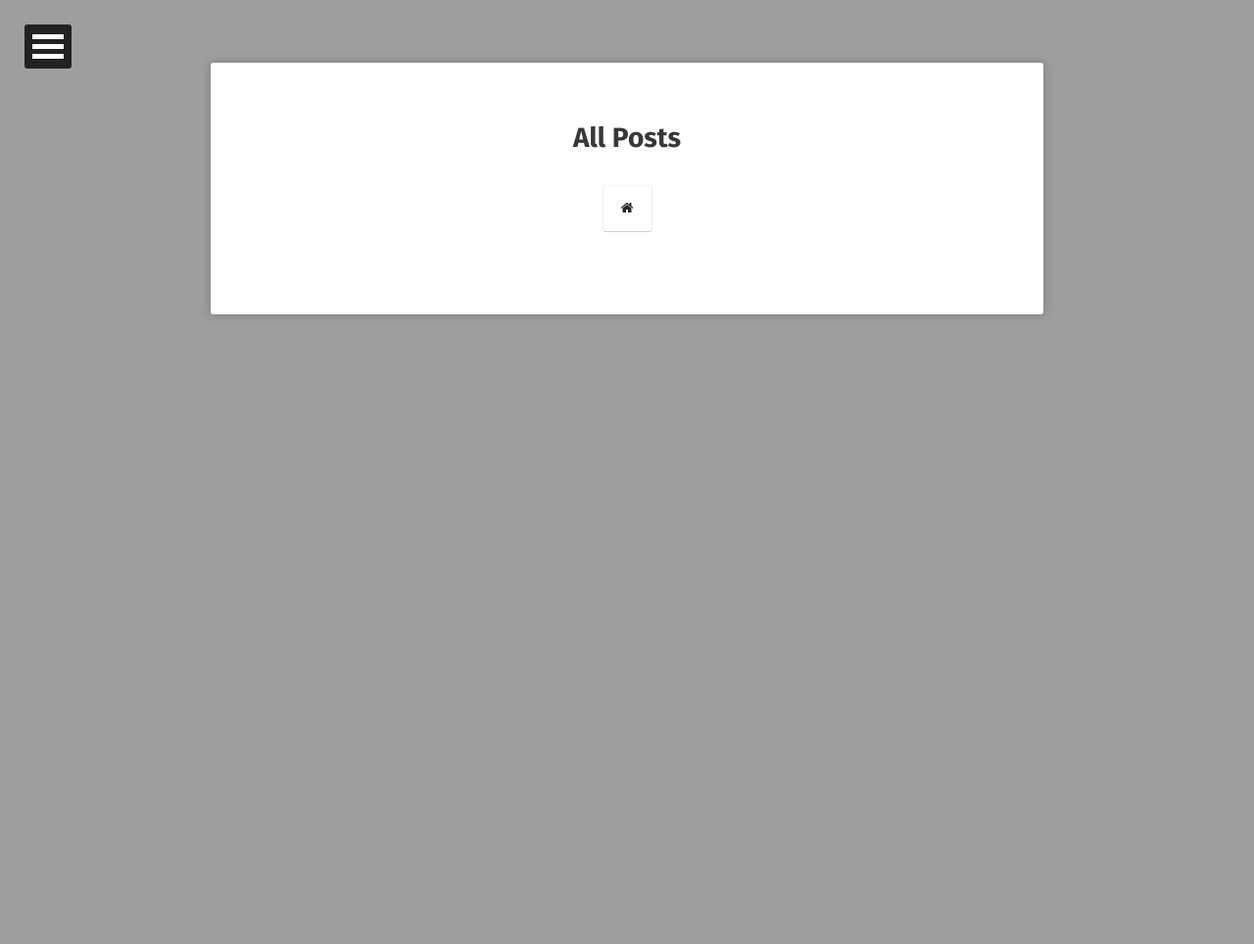
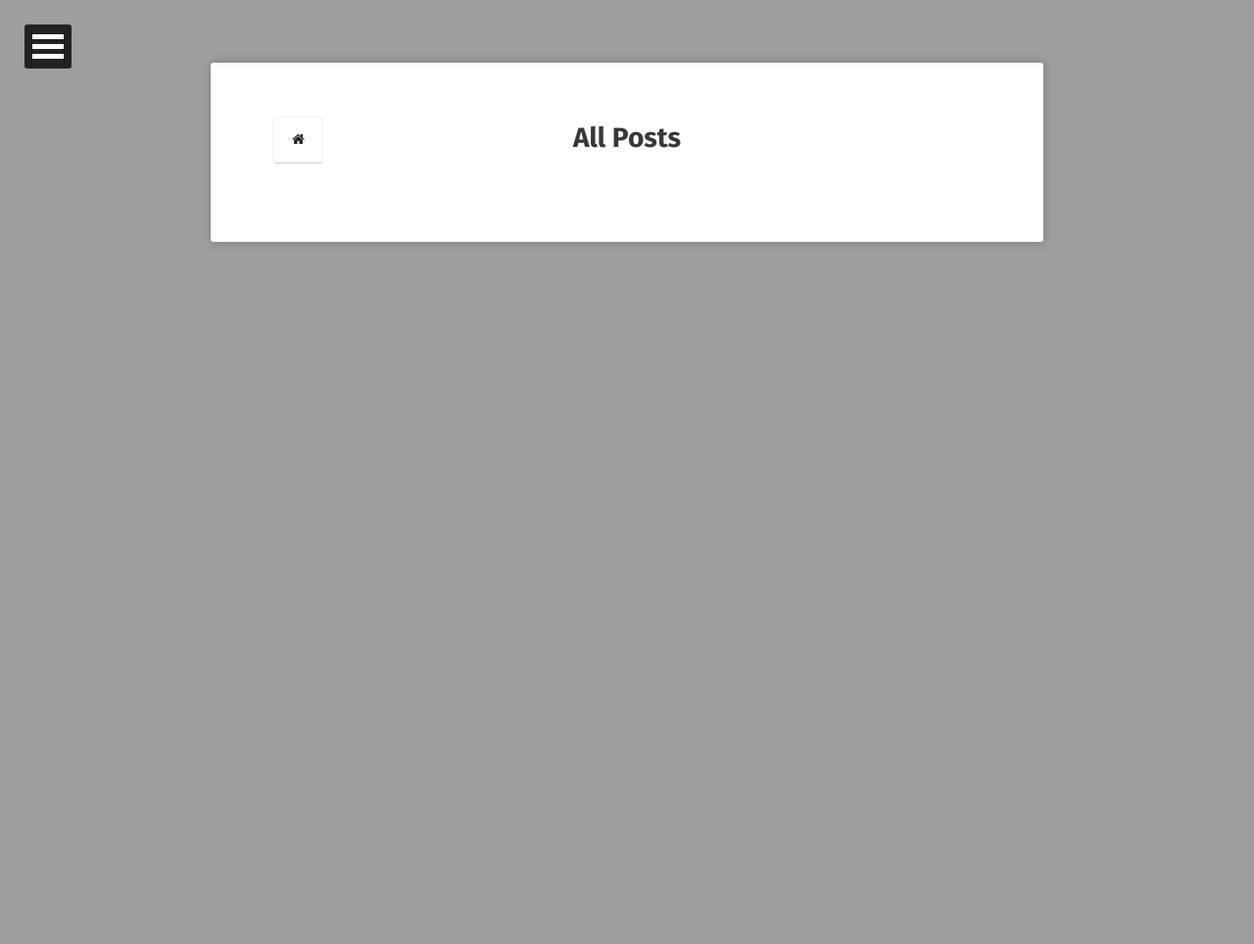
Before and after one commit to victorbarres/victorbarres.github.io, a Jekyll site: the page built from posts/index.md, in a window 1280 px wide. Shown: the whole page at 98% size. Built offline with Jekyll 4.4.1, drawn with Linux system fonts in a browser that asks for light colours; some web fonts are replaced.

Commit message:
Use CSS to put home nav button in the upper left corner

```diff
--- a/_data/navigation.yml
+++ b/_data/navigation.yml
@@ -1,4 +1,4 @@
 # Site navigation links
 
 - title: Projects
-  url: /projects/
+  url: /projects
--- /dev/null
+++ b/_includes/home_nav_button.html
@@ -0,0 +1,3 @@
+<a class="btn zoombtn home-nav" href="/">
+    <i class="fa fa-home"></i>
+</a>
--- a/_layouts/page.html
+++ b/_layouts/page.html
@@ -15,9 +15,7 @@ layout: compress
     <header class="header" role="banner">
         <div class="wrapper animated fadeIn">
             <div class="content">
-                <a class="btn zoombtn" href="/">
-                        <i class="fa fa-home"></i>
-                </a>
+            {% include home_nav_button.html %}
                 <div class="post-title {% if page.feature %} feature {% endif %}">
                     <h1>{{ page.title }}</h1>
 
--- a/_layouts/post-list.html
+++ b/_layouts/post-list.html
@@ -15,11 +15,9 @@ layout: compress
     <header class="header" role="banner">
         <div class="wrapper animated fadeIn">
             <div class="content">
+            {% include home_nav_button.html %}
                 <div class="post-title">
                     <h1>{{ page.title }}</h1>
-                    <a class="btn zoombtn" href="{{site.url}}">
-                        <i class="fa fa-home"></i>
-                    </a>
                 </div>
                 <div class="post-list">
                     {% for post in site.posts %}
--- a/_layouts/project.html
+++ b/_layouts/project.html
@@ -15,11 +15,9 @@ layout: compress
     <header class="header" role="banner">
         <div class="wrapper animated fadeIn">
             <div class="content">
+            {% include home_nav_button.html %}
                 <div class="post-title">
                     <h1>{{ page.title }}</h1>
-                    <a class="btn zoombtn" href="{{site.url}}">
-                        <i class="fa fa-home"></i>
-                    </a>
                 </div>
                 <div class="post-list">
                     {% for post in site.posts %}
--- a/_sass/elements.scss
+++ b/_sass/elements.scss
@@ -22,6 +22,10 @@
 	@include font-rem(14);
 	margin: 4px auto;
 	@extend %btnextend;
+  &.home-nav {
+    float: left;
+    position: absolute;
+  }
 	&.btn-success {
     background-color: $success;
     color: $white;
```
Lines whose indentation alone changed are shown as unchanged.
